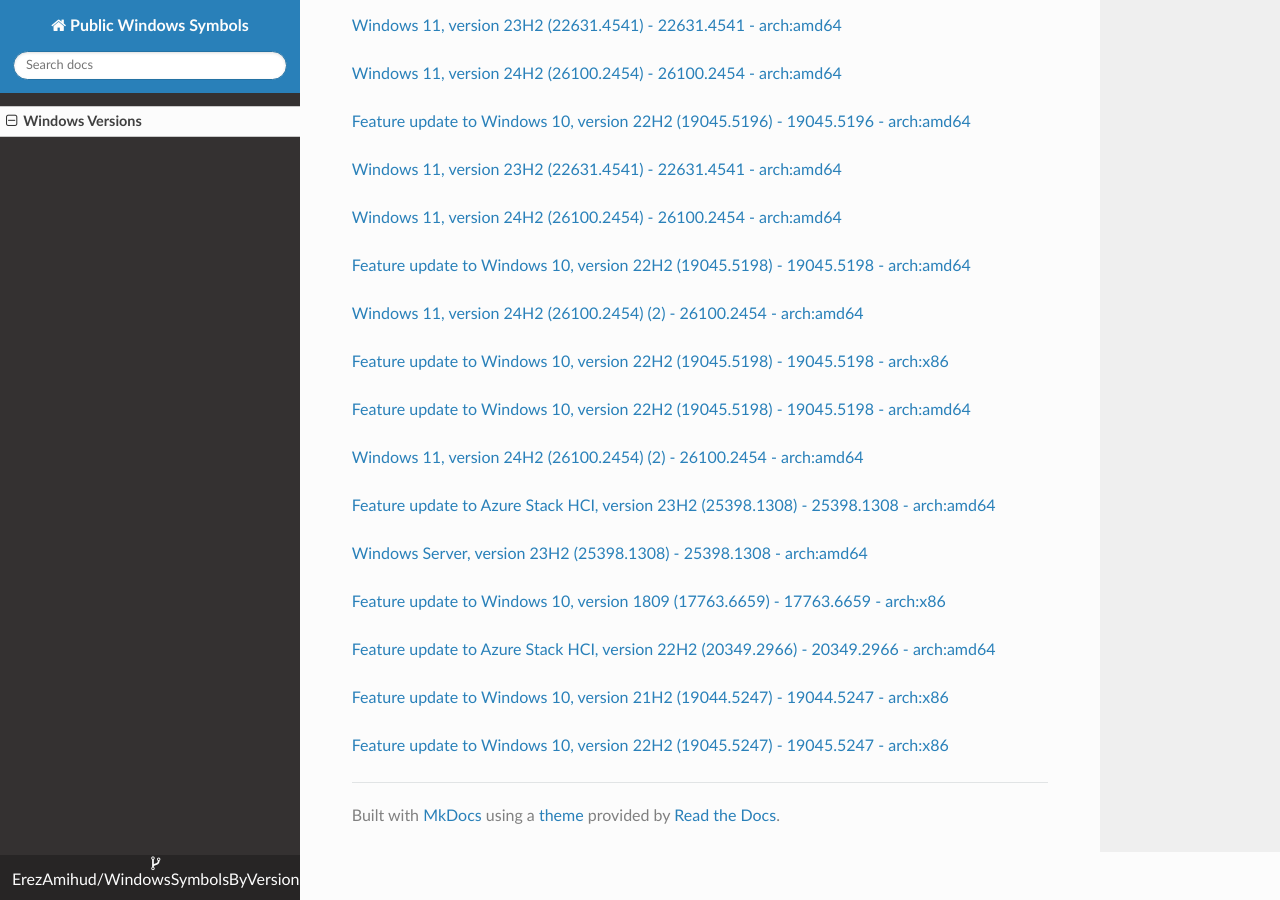
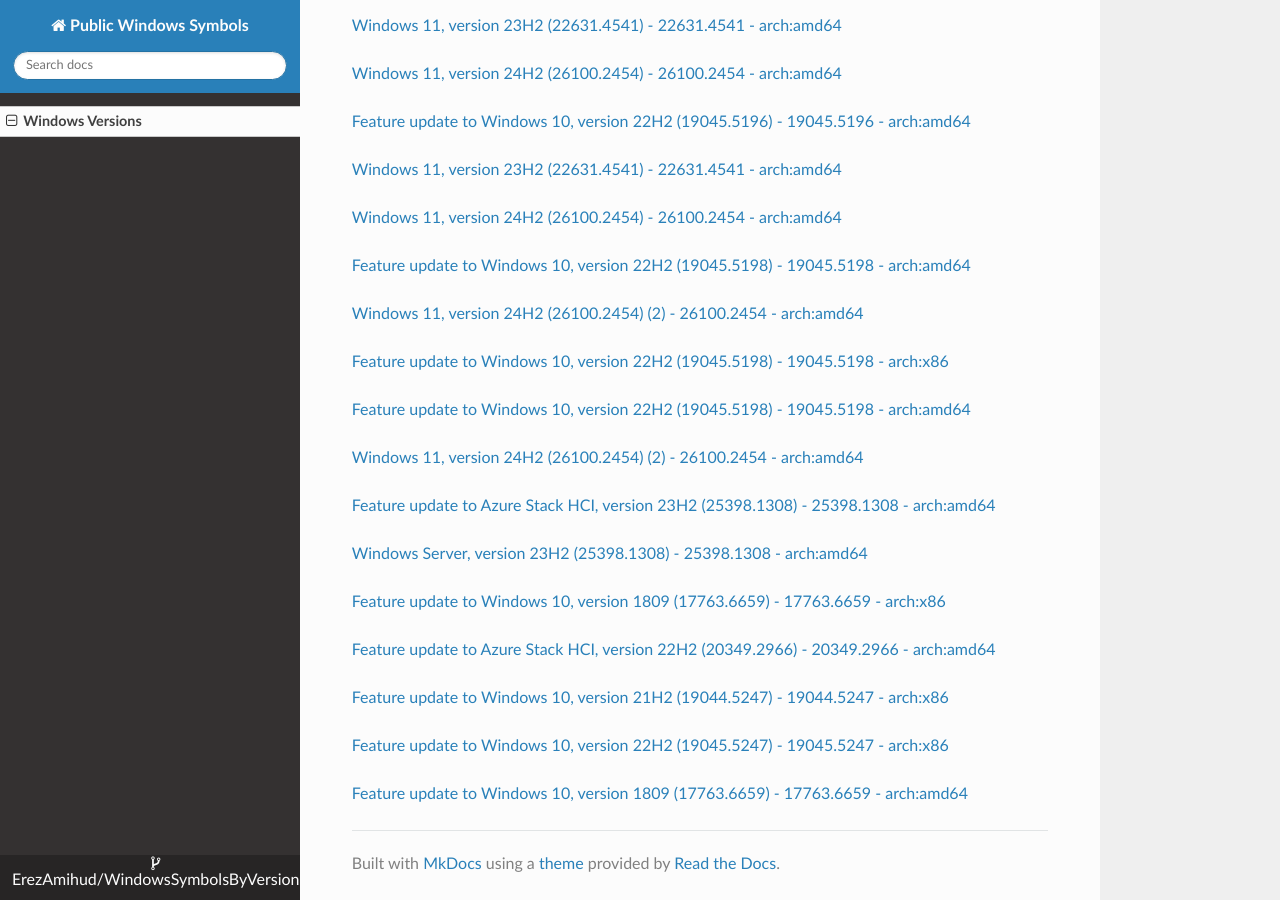
Before and after one commit to ErezAmihud/WindowsSymbolsByVersion, an MkDocs documentation site: the page built from docs/index.md, in a window 1280 px wide and 900 px high, scrolled down 64373 px. Built offline with MkDocs 1.6.1, drawn with Linux system fonts in a browser that asks for light colours; nearby versions of some CDN libraries.

Commit message:
Automated commit, add manifest for 9005d4cd-fce9-466b-b98e-a67414acebd8

```diff
--- a/docs/index.md
+++ b/docs/index.md
@@ -3832,3 +3832,6 @@
 
 
 [Feature update to Windows 10, version 22H2 (19045.5247) - 19045.5247 - arch:x86](https://github.com/ErezAmihud/WindowsSymbolsByVersion/blob/main/manifests/21dec2dc-8213-4021-a31c-7dd07e034dd5.manifest)
+
+
+[Feature update to Windows 10, version 1809 (17763.6659) - 17763.6659 - arch:amd64](https://github.com/ErezAmihud/WindowsSymbolsByVersion/blob/main/manifests/9005d4cd-fce9-466b-b98e-a67414acebd8.manifest)
```
Also changed, not shown: process_builds.json (+1 -1 lines).
